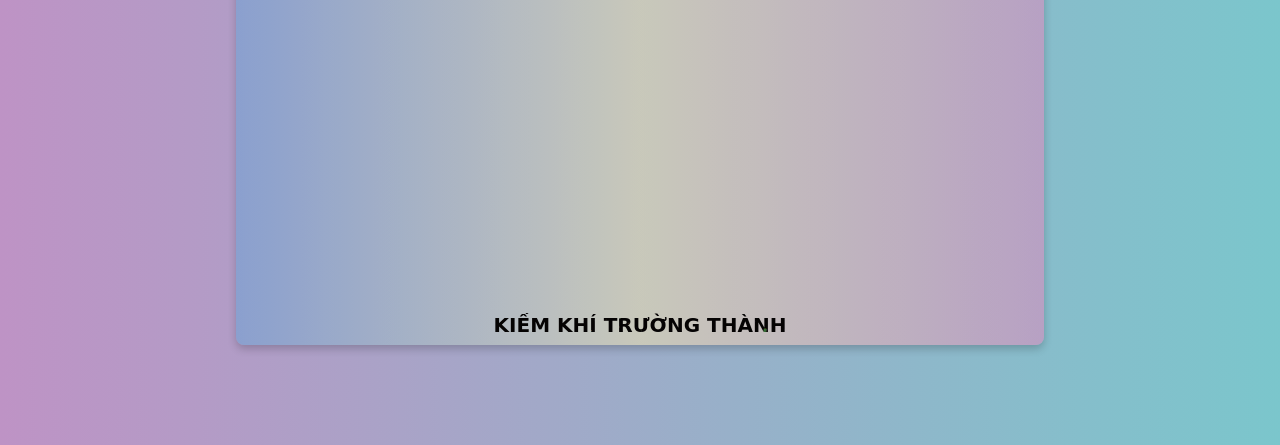
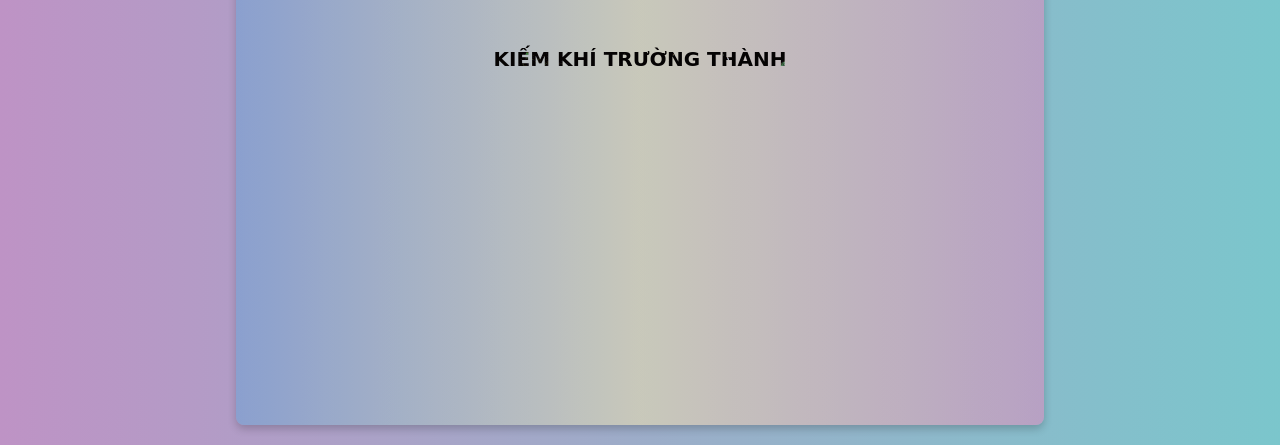
Before and after one commit to dinhquan1005/vandap, a plain HTML site: page index.html in a window 1280 px wide. Shown: the part 355-800 px from the top of the page. Drawn offline with Linux system fonts and the light colour scheme.

Commit message:
Update styles.css

```diff
--- a/styles.css
+++ b/styles.css
@@ -13,6 +13,10 @@ body {
   background-position: center;
   background-attachment: fixed;
   text-align: center;
+  display: flex;
+  justify-content: center;
+  align-items: center;
+  flex-direction: column;
 }
 
 h1 {
@@ -45,6 +49,8 @@ h1 {
   max-height: calc(
     100vh - 40px
   ); /* Đảm bảo container không vượt quá chiều cao của viewport */
+  justify-content: flex-start; /* Các phần tử con sẽ căn chỉnh từ trên xuống */
+  height: 100%;
 }
 
 .mode {
@@ -91,10 +97,12 @@ td {
   font-family: cursive;
   font-weight: bold;
   font-size: 20px;
-  background: linear-gradient(to left, #abdcff, #0396ff);
+  /* background: linear-gradient(to left, #abdcff, #0396ff);
   -webkit-background-clip: text;
-  -webkit-text-fill-color: transparent;
-  border: 1px solid #ddd;
+  -webkit-text-fill-color: transparent; */
+  color: #000;
+  border: 1px solid #000000;
+  background-color: #fff;
 }
 
 td {
@@ -128,22 +136,23 @@ td {
 }
 
 #mode {
-  position: absolute;
-  bottom: 0; /* Đặt phần tử ở cuối container */
-  left: 50%; /* Đặt phần tử ở giữa chiều ngang */
-  transform: translateX(-50%); /* Căn giữa chính xác */
+  /* position: absolute; Đặt phần tử ở vị trí tuyệt đối trong container */
+  bottom: 0; /* Đặt phần tử ở dưới cùng */
+  left: 50%; /* Căn giữa theo chiều ngang */
   box-sizing: border-box;
   border-width: 2px;
   margin-top: 0.5rem;
   margin-bottom: 0.5rem;
   font-weight: bold;
+  text-align: center;
   font-family: cursive;
   color: rgb(239 68 68 / var(--tw-text-opacity, 1));
-  text-align: center;
   background: url(./img/phaohoa.gif);
   background-clip: text;
   -webkit-text-fill-color: transparent;
   font-size: 20px;
+  width: 100%; /* Đảm bảo phần tử sẽ giãn ra khi cần */
+  padding: 10px 0; /* Đảm bảo có khoảng cách trên dưới cho phần tử */
 }
 
 .dao {
```
